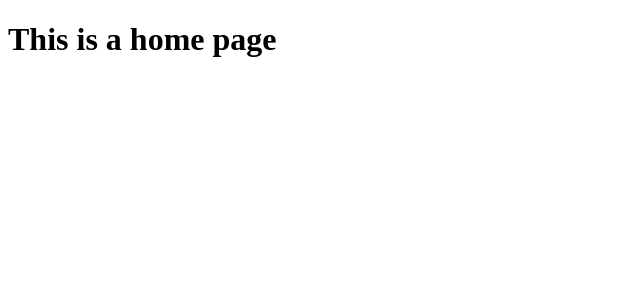
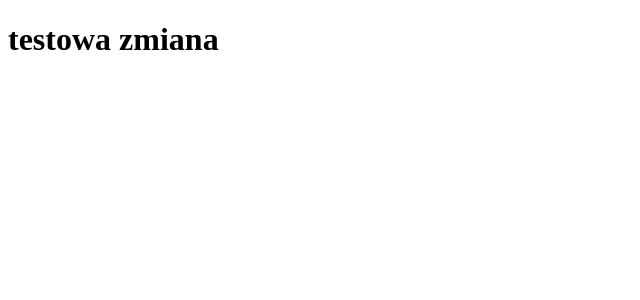
Before and after one commit to vermenea/Escaperooms, a React (Vite) app: page / in a window 1280 px wide. Shown: the top 300 px of the page, without its empty margins (0-640 px from the left). Built offline with nearby package versions, Linux system fonts and the light colour scheme.

Commit message:
zmiana tresci nagówka w pliku 'home'.tsx - dla testu

```diff
--- a/src/pages/Home.tsx
+++ b/src/pages/Home.tsx
@@ -1,3 +1,4 @@
 export default function Home() {
-  return <h1>This is a home page</h1>;
+  return <h1>testowa zmiana</h1>;
+  // testowa zmiana
 }
```
